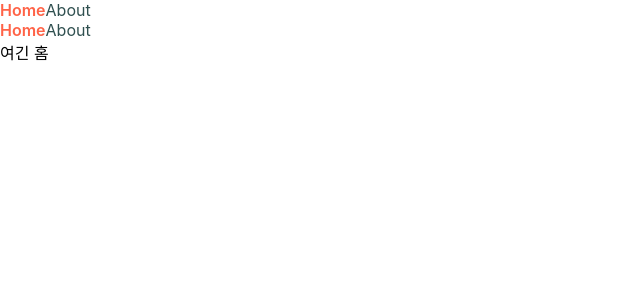
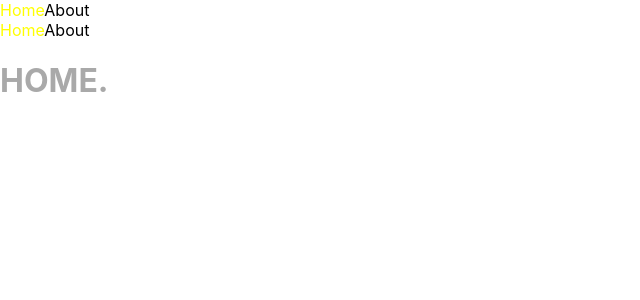
Before and after one commit to mogamogua/midsummernights, a Next.js app in the folder nexjs-intro/: page / in a window 1280 px wide. Shown: the top 300 px of the page, without its empty margins (0-640 px from the left). Built offline with nearby package versions, Linux system fonts and the light colour scheme.

Commit message:
style jsx 연습

```diff
--- a/nexjs-intro/components/NavBar.js
+++ b/nexjs-intro/components/NavBar.js
@@ -13,20 +13,37 @@
   return (
     <nav>
       <Link href="/">
-        <a
+        {/* <a
           className={`${styles.link} ${
             router.pathname === "/" ? styles.active : ""
           }`}
         >
           Home
-        </a>
+        </a> */}
+        <a className={router.pathname === "/" ? "active" : ""}>Home</a>
       </Link>
       <Link href="/about">
-        <a
+        {/* <a
           className={[
             styles.link,
             router.pathname === "/about" ? styles.active : "",
-          ].join(" ")}>About</a>
+          ].join(" ")}>
+          About
+        </a> */}
+        <a className={router.pathname === "/about" ? "active" : ""}>About</a>
       </Link>
+      <style jsx>{`
+      //style jsx로 css 코드삽입 : class이름은 랜덤으로 바뀌어서 중복된 이름도 사용가능.
+      //각 컴포넌트 별로 독립적이다.
+        nav {
+          background-color: tomato;
+        }
+        a {
+          text-decoration: none;
+        }
+        .active {
+          color: yellow;
+        }
+      `}</style>
     </nav>  )
 }
--- a/nexjs-intro/pages/index.js
+++ b/nexjs-intro/pages/index.js
@@ -4,7 +4,11 @@
   return (
     <div>
       <NavBar />
-      여긴 홈
+      <h1>HOME.</h1>
+      <style jsx>{`
+      h1 {
+        color: darkgrey;
+      }`}</style>
     </div>
   )
 }
```
